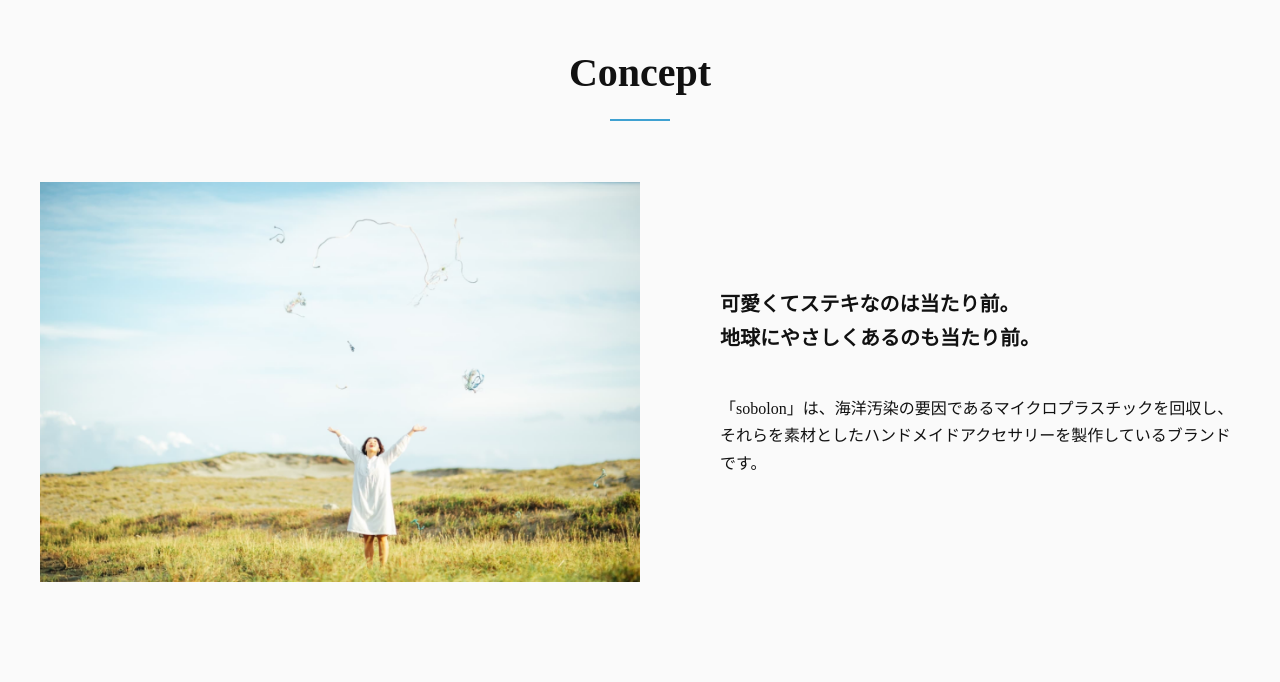
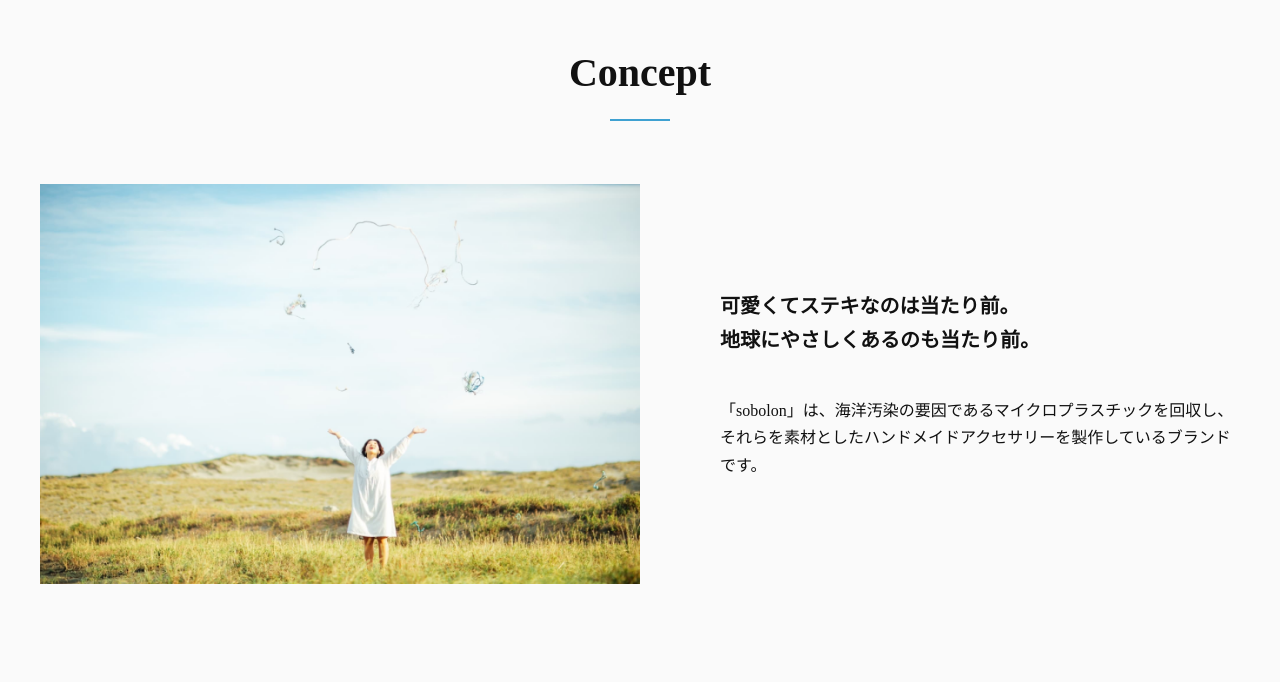
Before and after one commit to ashirio11/ashirio_solobon, a plain HTML site: page index.html in a window 1280 px wide. Shown: the part 835-1517 px from the top of the page. Drawn offline with nearby package versions, Linux system fonts and the light colour scheme; a script that the page names is missing.

Commit message:
featureまで完璧

```diff
--- a/sass/style.scss
+++ b/sass/style.scss
@@ -263,7 +263,7 @@ $breakpoints:(
     text-align: center;
     @include mq(pc){
       text-align: left;
-      margin-top: 66px;
+      margin-top: 68px;
     }
 
     img{
```
Also changed, not shown: css/style.css.
